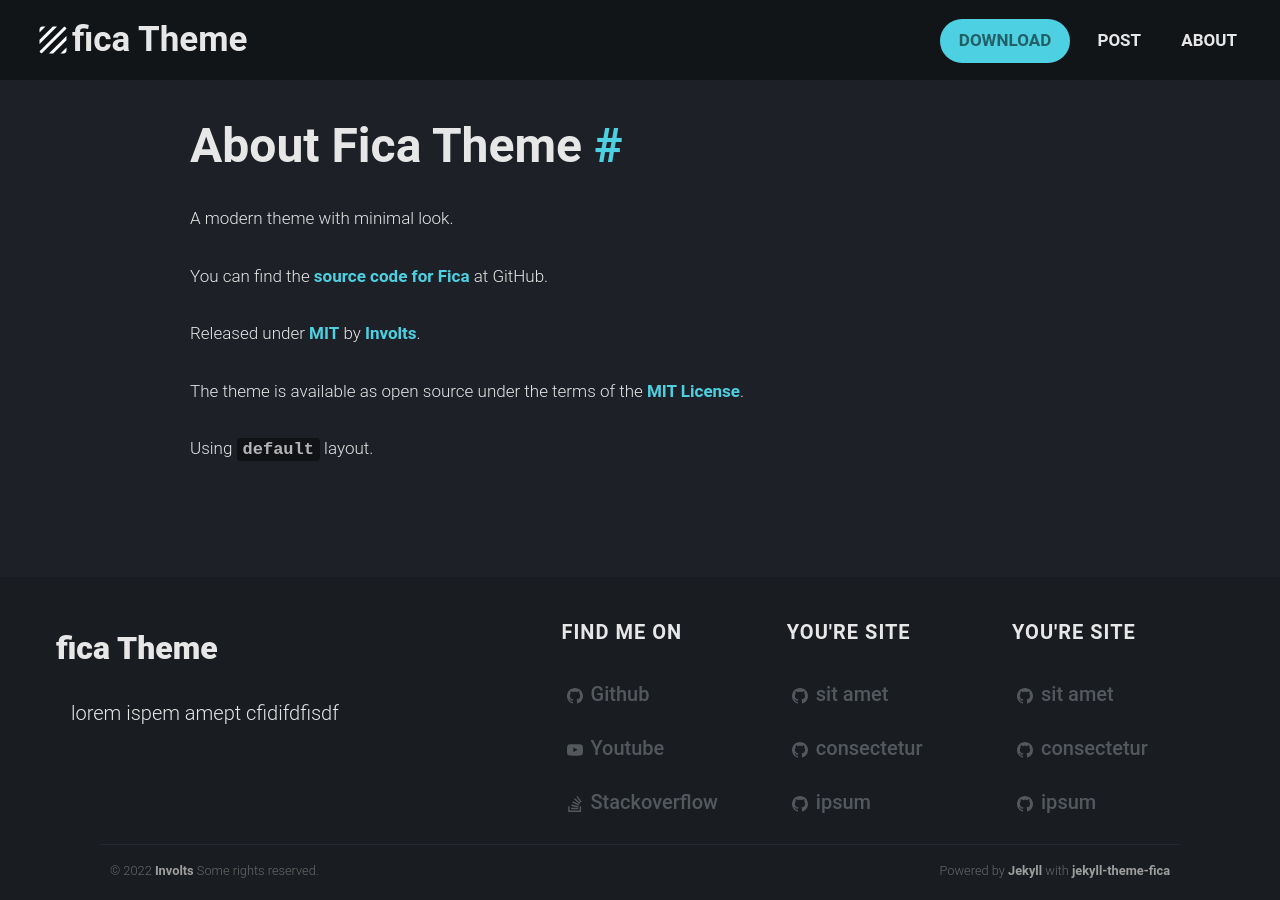
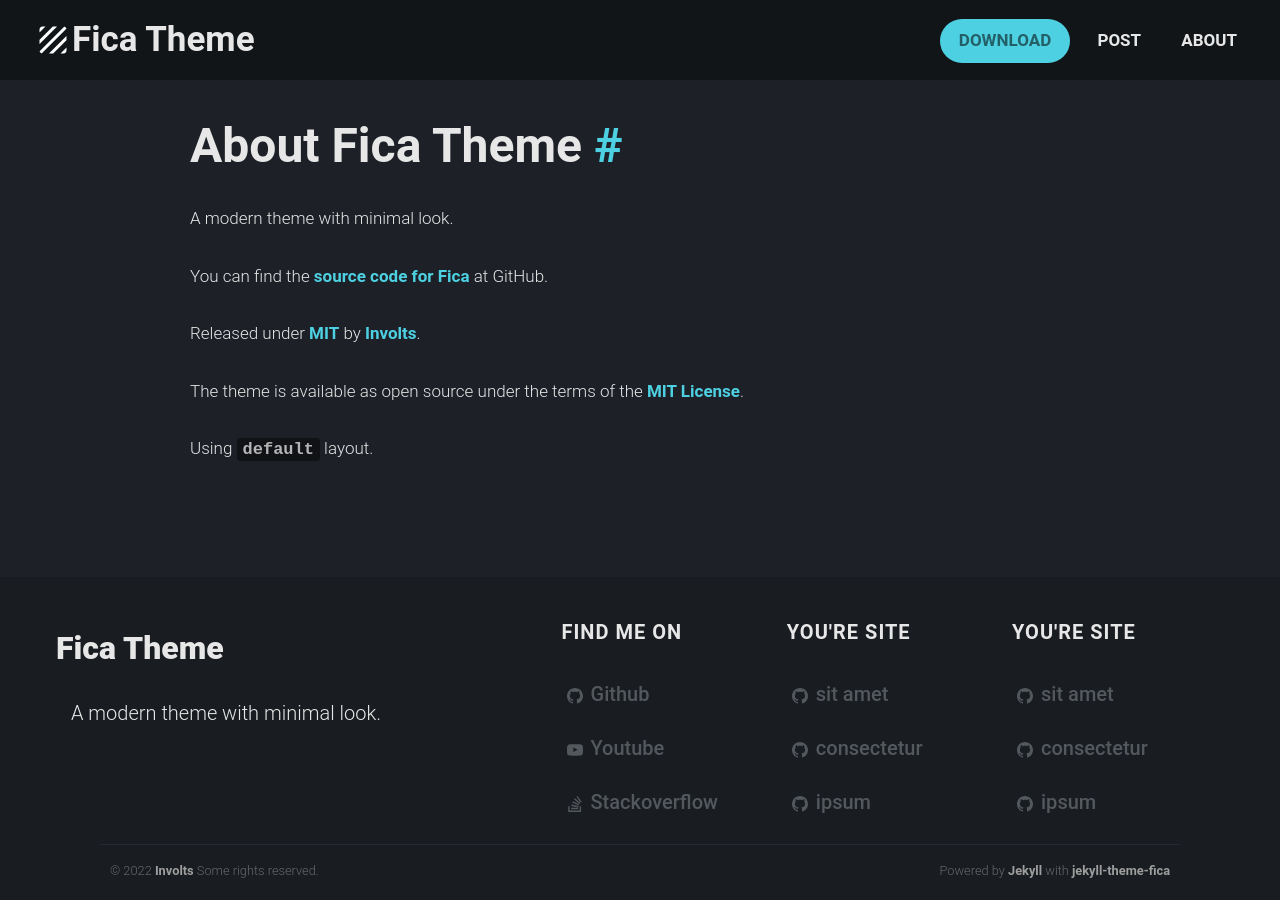
Before and after one commit to AzielLans/jekyll-theme-fica, a Jekyll site: the page built from About.md, in a window 1280 px wide. Built offline with Jekyll 4.4.1, drawn with Linux system fonts in a browser that asks for light colours; our own code applies the rules of GitHub Pages for plain Markdown files.

Commit message:
Polishing Fica Theme

```diff
--- a/_config.yml
+++ b/_config.yml
@@ -12,9 +12,9 @@
 # and doesn't have a custom domain.
 baseurl: /jekyll-theme-fica
 
-title: fica Theme
+title: Fica Theme
 
-description: lorem ispem amept cfidifdfisdf
+description: A modern theme with minimal look.
 
 show_descriptions: true # set to true to show descriptions in posts
 show_comments: true # set to true to show comments in posts
--- a/_layouts/home.html
+++ b/_layouts/home.html
@@ -8,11 +8,7 @@
     <div class="banner-content" id="banner-content">
       <p class="page-header-title">{{site.title}}</p>
       <p class="site-banner-description">{{site.description}}</p>
-      {%- if site.header.external_link_1 -%}
-      <a class="btn-nav" href="{{site.header.header_link_1}}">{{site.header.header_name_1}}</a>
-      {%- else -%}
-      <a class="btn-nav" href="{{site.baseurl}}{{site.header.header_link_1}}">{{site.header.header_name_1}}</a>
-      {%- endif -%}
+      <a href="{{ site.header.header_link_1 | relative_url }}">{{site.header.header_name_1}}</a>
     </div>
     <div class="img">
       <img src="{{site.baseurl}}/assets/img/homepage-pic.png">
```
